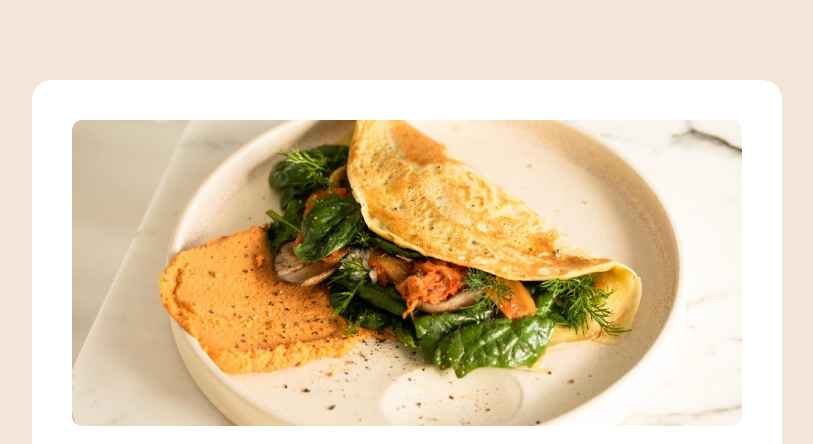
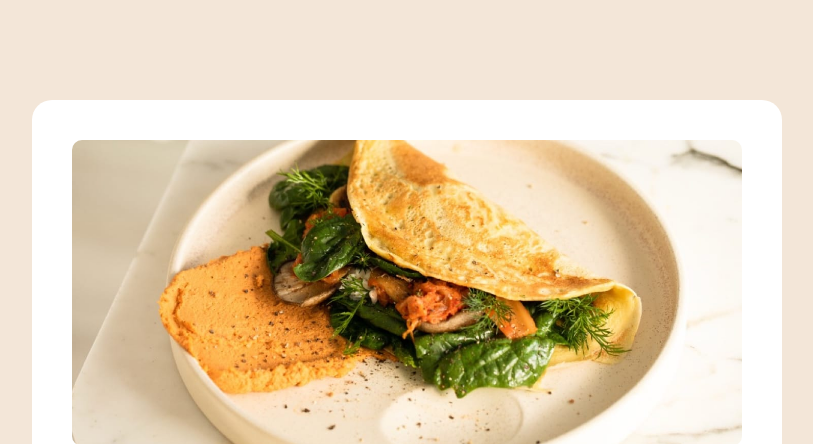
Before and after one commit to web-dev-pasta/Recipe-page, a plain HTML site: page index.html in a window 1280 px wide. Shown: the top 444 px of the page, without its empty margins (233-1046 px from the left). Drawn offline with Linux system fonts and the light colour scheme.

Commit message:
Updated some styling

```diff
--- a/main.css
+++ b/main.css
@@ -30,7 +30,7 @@ body {
   border-radius: 20px;
   max-width: 750px;
   width: 100%;
-  margin: 80px 0;
+  margin: 100px 0;
 }
 .card .image {
   margin-bottom: 20px;
```
